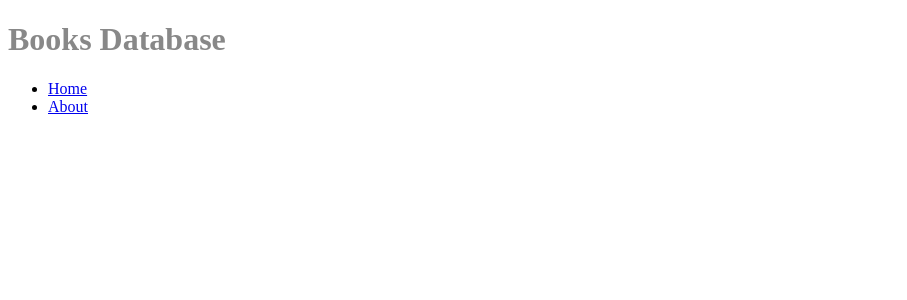
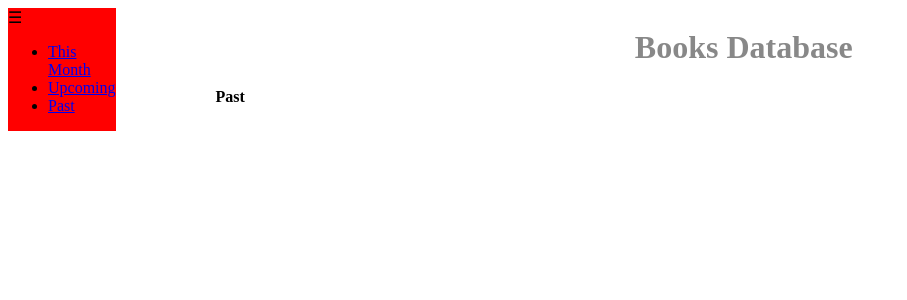
Before and after one commit to jmcacioppo/Book-Collector, a React app: page /past in a window 1280 px wide. Shown: the top 300 px of the page, without its empty margins (0-907 px from the left). Built offline with nearby package versions, Linux system fonts and the light colour scheme.

Commit message:
Realigning elements

```diff
--- a/src/components/App.js
+++ b/src/components/App.js
@@ -6,8 +6,10 @@ class App extends React.Component {
   render() {
     return (
       <div>
-        <Header />
-        <Routes />
+        <div className="FlexContainer">
+          <Header />
+          <Routes />
+        </div>
       </div>
     )
   }
--- a/src/components/Routes.js
+++ b/src/components/Routes.js
@@ -1,13 +1,16 @@
 import React from 'react'
 import { Switch, Route } from 'react-router-dom'
 import HomePage from './home/HomePage'
-import AboutPage from './about/AboutPage'
+import UpcomingPage from './upcoming/UpcomingPage'
+import PastPage from './past/PastPage'
 
 const Routes = () => (
-  <main>
+  <main className="App">
+    <h1 className="TextCenter">Books Database</h1>
     <Switch>
       <Route exact path='/' component={HomePage} />
-      <Route path='/about' component={AboutPage} />
+      <Route path='/upcoming' component={UpcomingPage} />
+      <Route path='/past' component={PastPage} />
     </Switch>
   </main>
 )
--- a/src/components/about/AboutPage.js
+++ /dev/null
@@ -1,9 +0,0 @@
-import React from 'react';
-
-class About extends React.Component {
-  render() {
-    return <h4>About</h4>;
-  }
-}
-
-export default About;
--- a/src/components/header/Header.js
+++ b/src/components/header/Header.js
@@ -2,11 +2,13 @@ import React from 'react'
 import { Link } from 'react-router-dom'
 
 const Header = () => (
-  <header>
+  <header className="Header" >
     <nav>
+      <span>&#9776;</span>
       <ul>
-        <li><Link to='/'>Home</Link></li>
-        <li><Link to='/about'>About</Link></li>
+        <li><Link to='/'>This Month</Link></li>
+        <li><Link to='/upcoming'>Upcoming</Link></li>
+        <li><Link to='/past'>Past</Link></li>
       </ul>
     </nav>
   </header>
--- /dev/null
+++ b/src/components/past/PastPage.js
@@ -0,0 +1,9 @@
+import React from 'react';
+
+class Past extends React.Component {
+  render() {
+    return <h4>Past</h4>;
+  }
+}
+
+export default Past;
--- /dev/null
+++ b/src/components/upcoming/UpcomingPage.js
@@ -0,0 +1,9 @@
+import React from 'react';
+
+class Upcoming extends React.Component {
+  render() {
+    return <h4>Upcoming</h4>;
+  }
+}
+
+export default Upcoming;
--- a/src/index.html
+++ b/src/index.html
@@ -4,9 +4,7 @@
     <title>BooksDB</title>
   </head>
   <body>
-    <h1>Books Database</h1>
     <div id="app"></div>
-
     <script src="/bundle.js"></script>
   </body>
 </html>
--- a/src/index.js
+++ b/src/index.js
@@ -3,6 +3,7 @@ import { render } from 'react-dom';
 import { BrowserRouter } from "react-router-dom";
 import App from "./components/App";
 import './styles/base.scss';
+import './styles/text.scss';
 
 render(
   <BrowserRouter>
--- a/src/styles/base.scss
+++ b/src/styles/base.scss
@@ -1,3 +1,16 @@
-h1 {
-  color: #888888;
+.FlexContainer {
+  display: flex;
+  .ColumnContaier {
+    flex-direction: column;
+  }
 }
+
+.Header {
+  background-color: red;
+  height: 100%;
+  margin-right: 100px;
+}
+
+.App {
+  width: 100%;
+}
--- /dev/null
+++ b/src/styles/text.scss
@@ -0,0 +1,7 @@
+h1 {
+  color: #888888;
+}
+
+.TextCenter {
+  text-align: center;
+}
```
